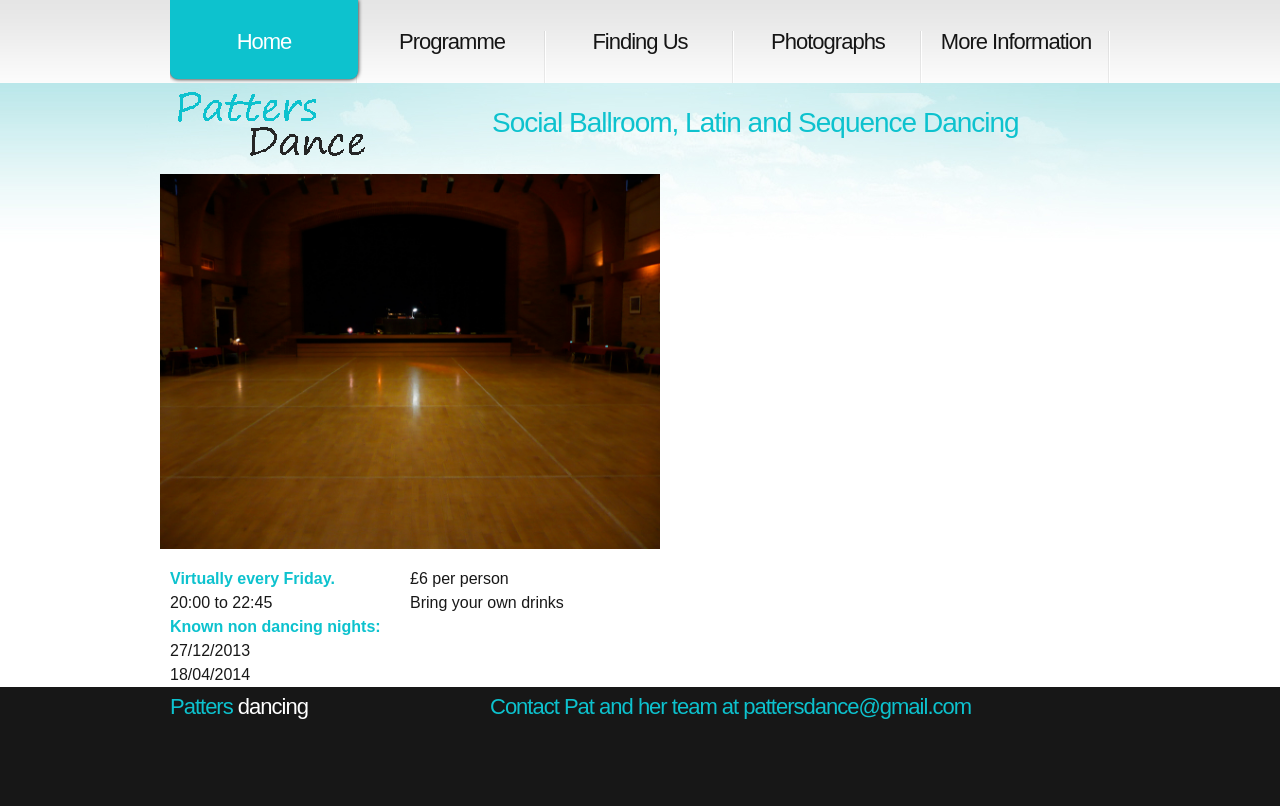
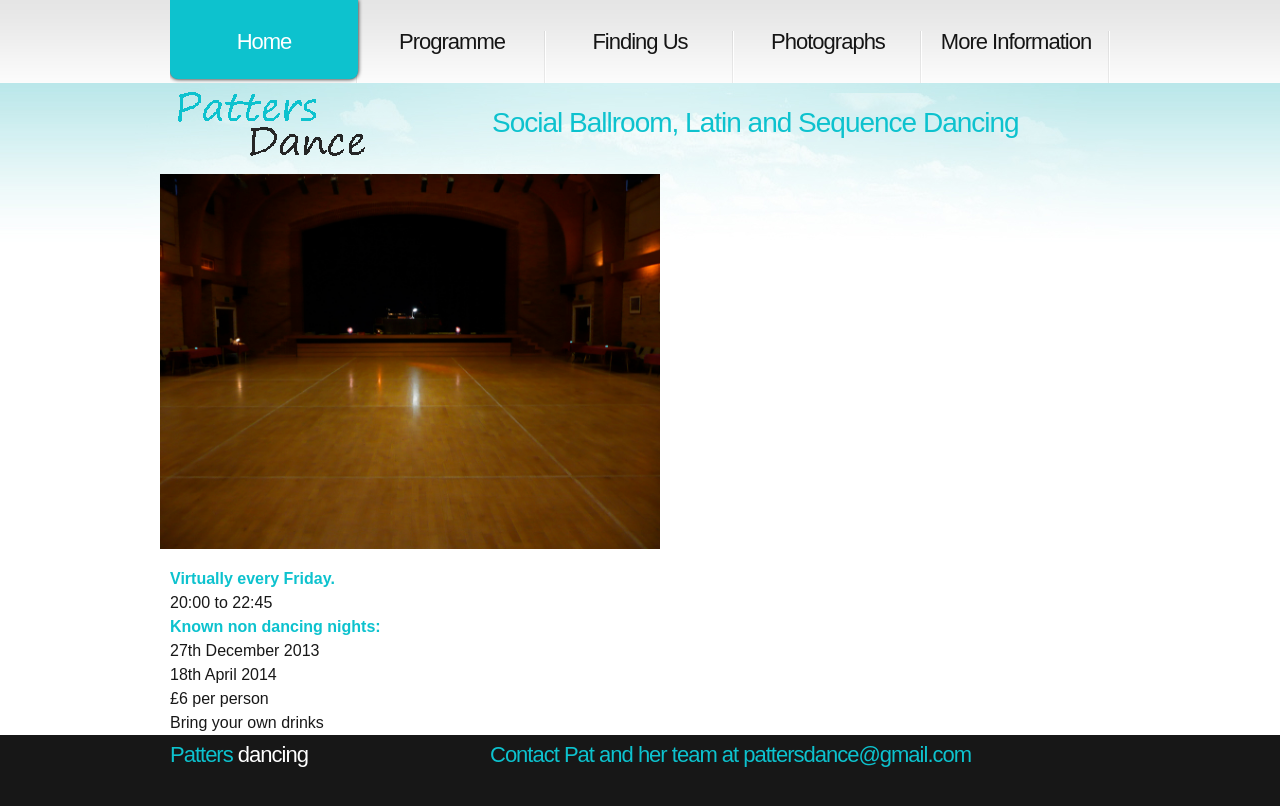
Before and after one commit to ramsayd/patters, a Jekyll site: the page built from 00_index.md, in a window 1280 px wide. Shown: the top 806 px of the page. Built offline with Jekyll 4.4.1, drawn with Linux system fonts in a browser that asks for light colours.

Commit message:
Update 00_index.md

```diff
--- a/00_index.md
+++ b/00_index.md
@@ -10,10 +10,9 @@ permalink: "index.html"
 	<dt class="heading-text">Virtually every Friday.</dt>
 	<dt>20:00 to 22:45</dt>
 	<dt class="heading-text">Known non dancing nights:</dt>
-	<dt>27/12/2013</dt>
-	<dt>18/04/2014</dt></dl>
-</article>
-<article class="grid_6">
+	<dt>27th December 2013</dt>
+	<dt>18th April 2014</dt></dl>
+
 	<dl><dt>£6 per person</dt>
 	<dt>Bring your own drinks</dt></dl>
 </article>
```
